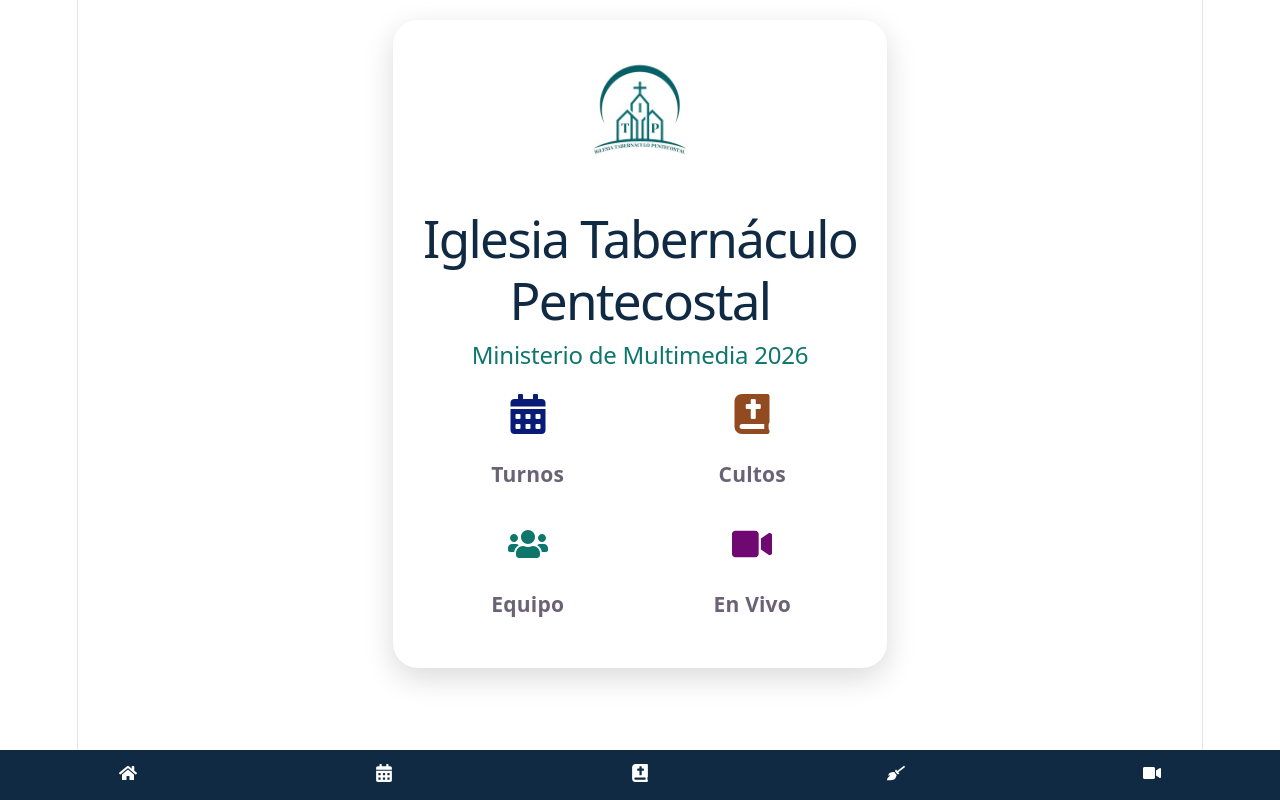
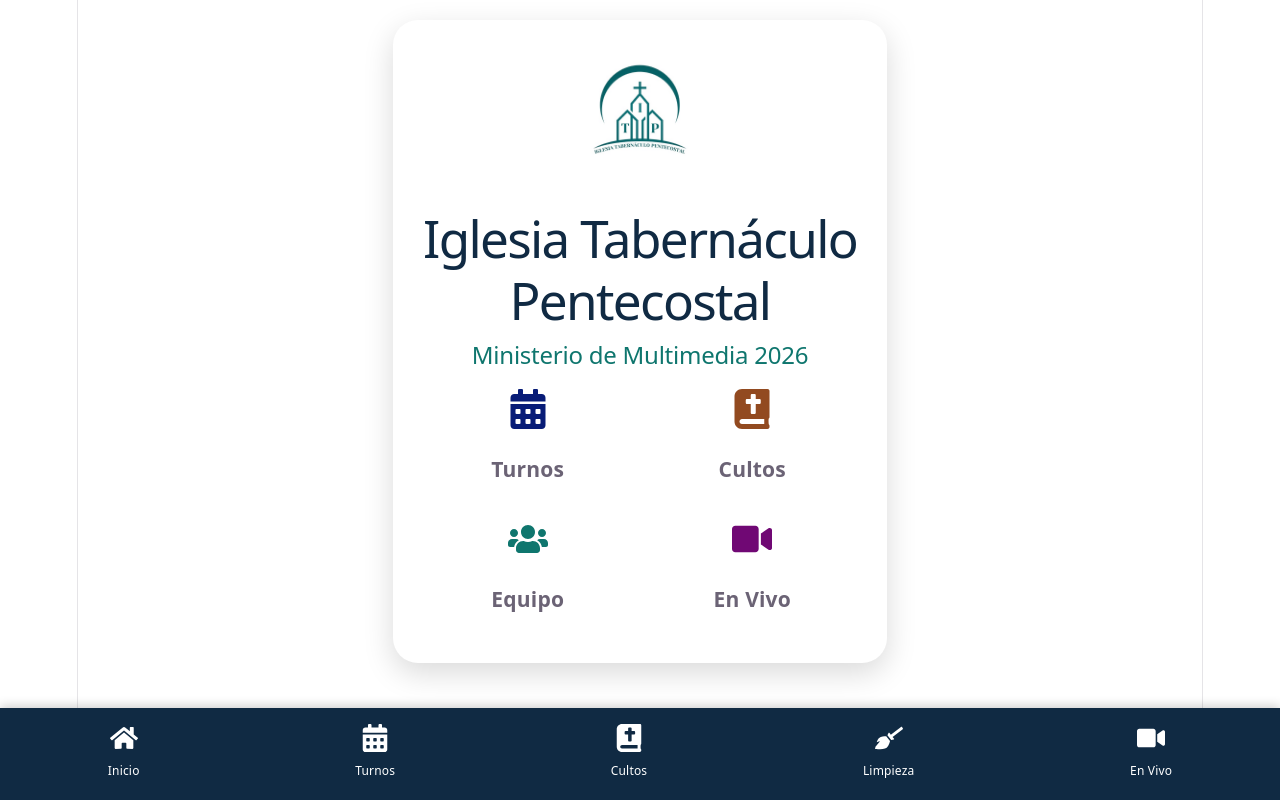
Before and after one commit to multimediaitp2024-arch/multimedia-itp, a React (Vite) app: page / in a window 1280 px wide. Built offline with nearby package versions, Linux system fonts and the light colour scheme; no server answers; the database is empty.

Commit message:
Mejora menu inferior

```diff
--- a/src/components/BottomNav.jsx
+++ b/src/components/BottomNav.jsx
@@ -18,28 +18,69 @@ function BottomNav() {
         background: "#102A43",
         display: "flex",
         justifyContent: "space-around",
-        padding: "12px 0",
+        padding: "16px 0",
         zIndex: 1000,
+        boxShadow: "0 -2px 10px rgba(0,0,0,0.2)",
       }}
     >
-      <Link to="/" style={{ color: "white" }}>
-        <FaHome />
+      <Link
+        to="/"
+        style={{
+          color: "white",
+          textDecoration: "none",
+          textAlign: "center",
+        }}
+      >
+        <FaHome size={28} />
+        <div style={{ fontSize: "12px" }}>Inicio</div>
       </Link>
 
-      <Link to="/turnos" style={{ color: "white" }}>
-        <FaCalendarAlt />
+      <Link
+        to="/turnos"
+        style={{
+          color: "white",
+          textDecoration: "none",
+          textAlign: "center",
+        }}
+      >
+        <FaCalendarAlt size={28} />
+        <div style={{ fontSize: "12px" }}>Turnos</div>
       </Link>
 
-      <Link to="/cultos" style={{ color: "white" }}>
-        <FaBible />
+      <Link
+        to="/cultos"
+        style={{
+          color: "white",
+          textDecoration: "none",
+          textAlign: "center",
+        }}
+      >
+        <FaBible size={28} />
+        <div style={{ fontSize: "12px" }}>Cultos</div>
       </Link>
 
-      <Link to="/limpieza" style={{ color: "white" }}>
-        <FaBroom />
+      <Link
+        to="/limpieza"
+        style={{
+          color: "white",
+          textDecoration: "none",
+          textAlign: "center",
+        }}
+      >
+        <FaBroom size={28} />
+        <div style={{ fontSize: "12px" }}>Limpieza</div>
       </Link>
 
-      <Link to="/envivo" style={{ color: "white" }}>
-        <FaVideo />
+      <Link
+        to="/envivo"
+        style={{
+          color: "white",
+          textDecoration: "none",
+          textAlign: "center",
+        }}
+      >
+        <FaVideo size={28} />
+        <div style={{ fontSize: "12px" }}>En Vivo</div>
       </Link>
     </div>
   );
--- a/src/pages/Inicio.jsx
+++ b/src/pages/Inicio.jsx
@@ -69,12 +69,12 @@ function Inicio() {
 </h2>
 
       <div
-  style={{
-    display: "grid",
-    gridTemplateColumns: "repeat(auto-fit,minmax(150px,1fr))",
-    gap: "15px",
-    marginTop: "25px",
-  }}
+ style={{
+  display: "grid",
+  gridTemplateColumns: "1fr 1fr",
+  gap: "15px",
+  marginTop: "20px",
+}}
 >
   <div className="card">
   <FaCalendarAlt size={40} color="#081c77" />
```
